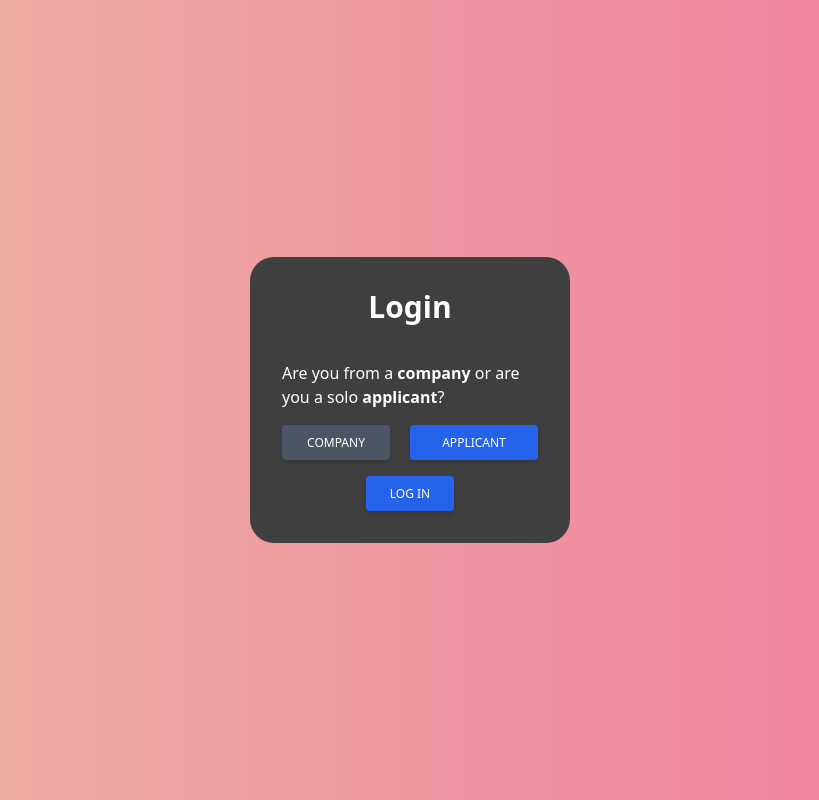
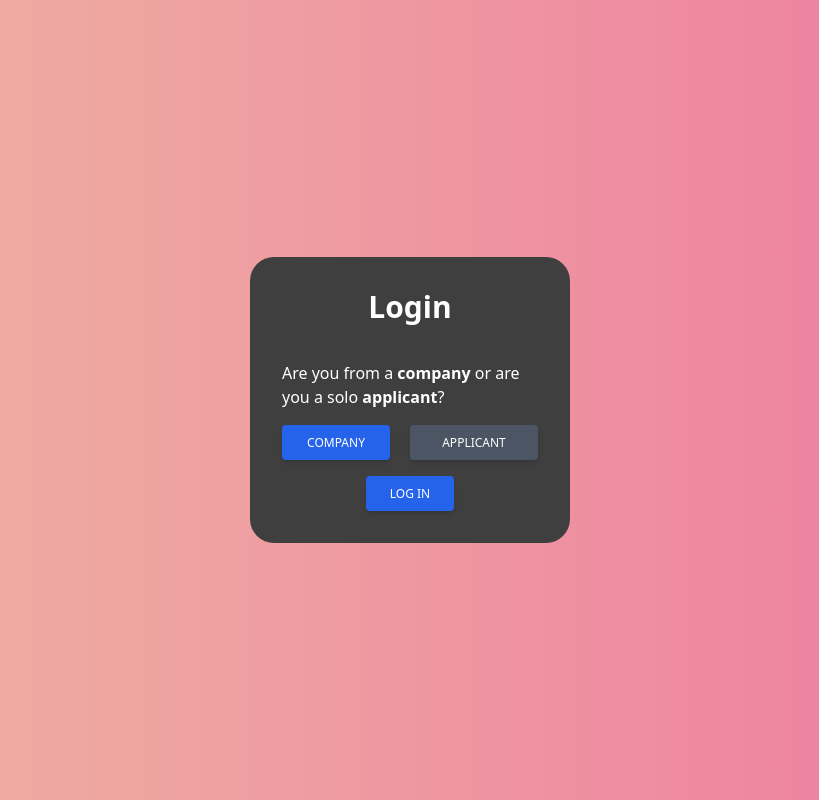
Before and after one commit to Azazel-Woodwind/Hacking-s, a React (Create React App) app in the folder code-duo/: page / in a window 1280 px wide. Shown: the whole page, without its empty margins (230-1049 px from the left). Built offline with nearby package versions, Linux system fonts and the light colour scheme.

Commit message:
Update LoginBox.jsx

```diff
--- a/code-duo/src/components/LoginBox.jsx
+++ b/code-duo/src/components/LoginBox.jsx
@@ -16,14 +16,14 @@ const LoginBox = () => {
                     type="button"
                     data-mdb-ripple="true"
                     data-mdb-ripple-color="light"
-                    className={clicked ? " mr-5 px-6 py-2.5 bg-blue-600 text-white font-medium text-xs leading-tight uppercase rounded shadow-md " : "mr-5 px-6 py-2.5 bg-gray-600 text-white font-medium text-xs leading-tight uppercase rounded shadow-md" }
+                    className={!clicked ? " mr-5 px-6 py-2.5 bg-blue-600 text-white font-medium text-xs leading-tight uppercase rounded shadow-md hover:bg-blue-700" : "mr-5 px-6 py-2.5 bg-gray-600 text-white font-medium text-xs leading-tight uppercase rounded shadow-md" }
                     onClick={() => setClicked(true)}
                 >Company</button>
                 <button
                     type="button"
                     data-mdb-ripple="true"
                     data-mdb-ripple-color="light"
-                    className={!clicked ? " px-6 py-2.5 bg-blue-600 text-white font-medium text-xs leading-tight uppercase rounded shadow-md " : "px-6 py-2.5 bg-gray-600 text-white font-medium text-xs leading-tight uppercase rounded shadow-md" }
+                    className={clicked ? " px-6 py-2.5 bg-blue-600 text-white font-medium text-xs leading-tight uppercase rounded shadow-md hover:bg-blue-700" : "px-6 py-2.5 bg-gray-600 text-white font-medium text-xs leading-tight uppercase rounded shadow-md" }
                     onClick={() => setClicked(false)}
                 >Applicant</button>
             </div>
```
